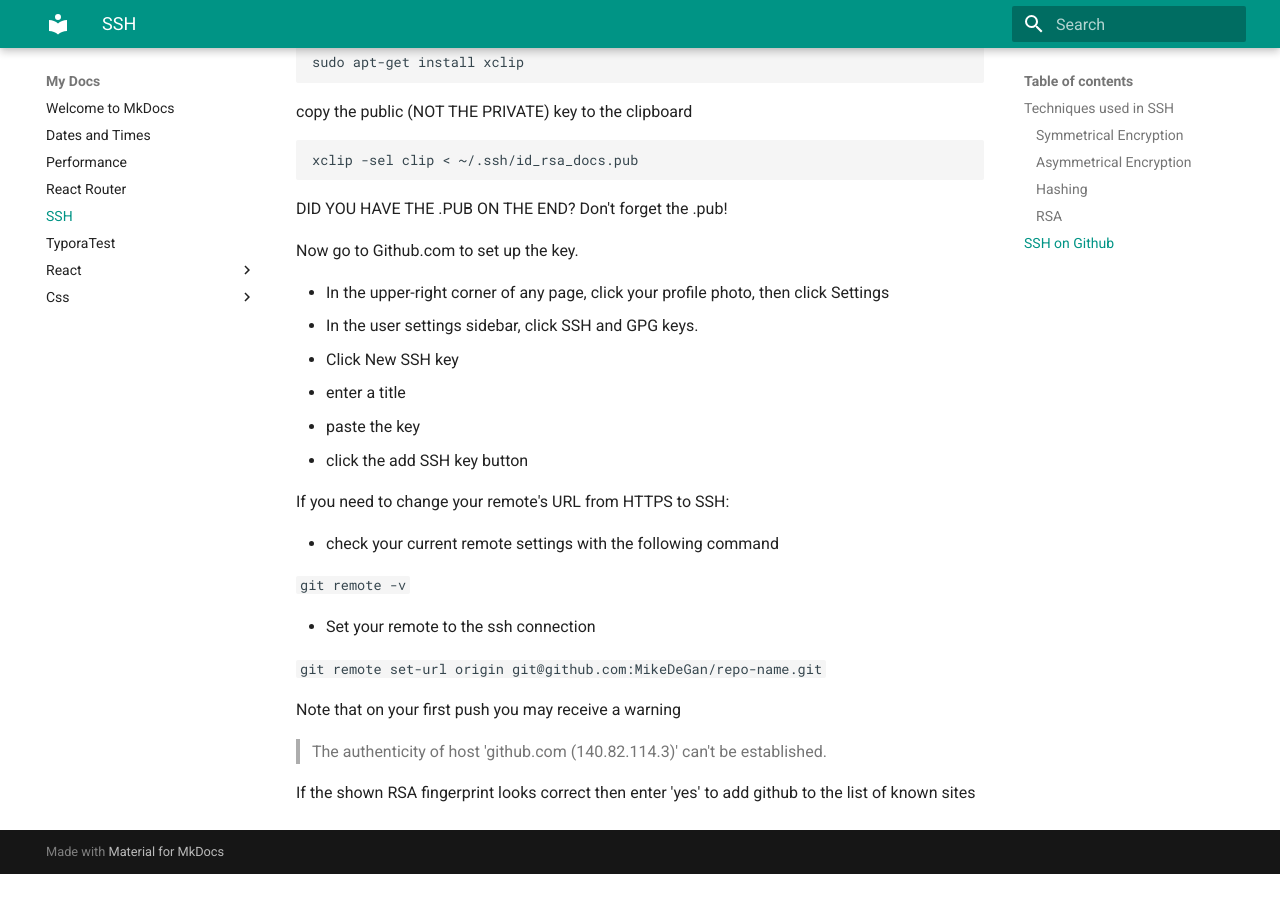
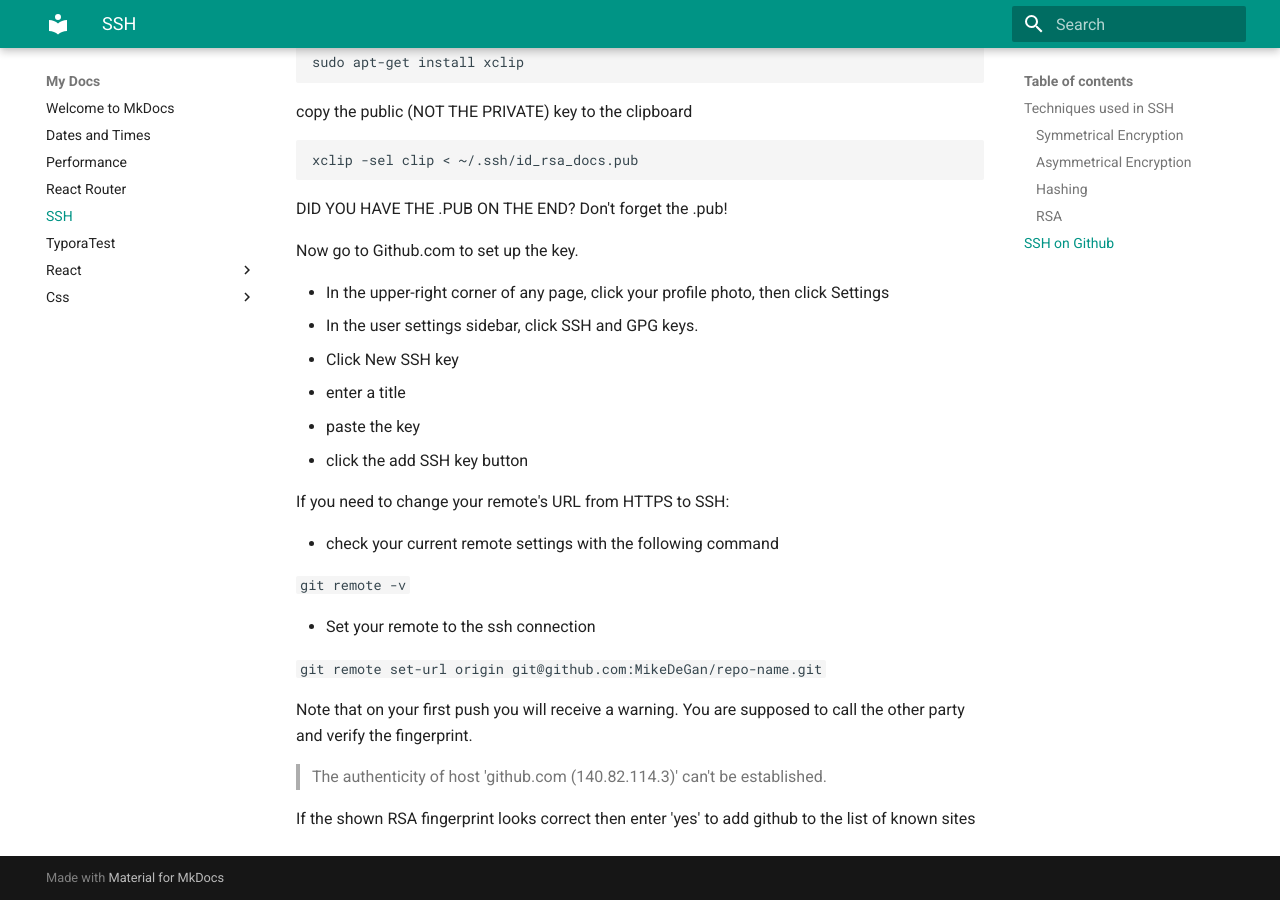
Before and after one commit to MikeDeGan/docs, an MkDocs documentation site: the page built from docs/SSH.md, in a window 1280 px wide and 900 px high, scrolled down 2373 px. Built offline with MkDocs 1.6.1 and Material for MkDocs 9.7.7, drawn with Linux system fonts in a browser that asks for light colours; before the commit the page ends 3247 px from its top, so only the background shows below that.

Commit message:
update ssh

````diff
--- a/docs/SSH.md
+++ b/docs/SSH.md
@@ -104,7 +104,7 @@
   git remote set-url origin git@github.com:MikeDeGan/repo-name.git
   ```
 
-Note that on your first push you may receive a warning
+Note that on your first push you will receive a warning. You are supposed to call the other party and verify the fingerprint.
 
 > The authenticity of host 'github.com (140.82.114.3)' can't be established.
 
````
